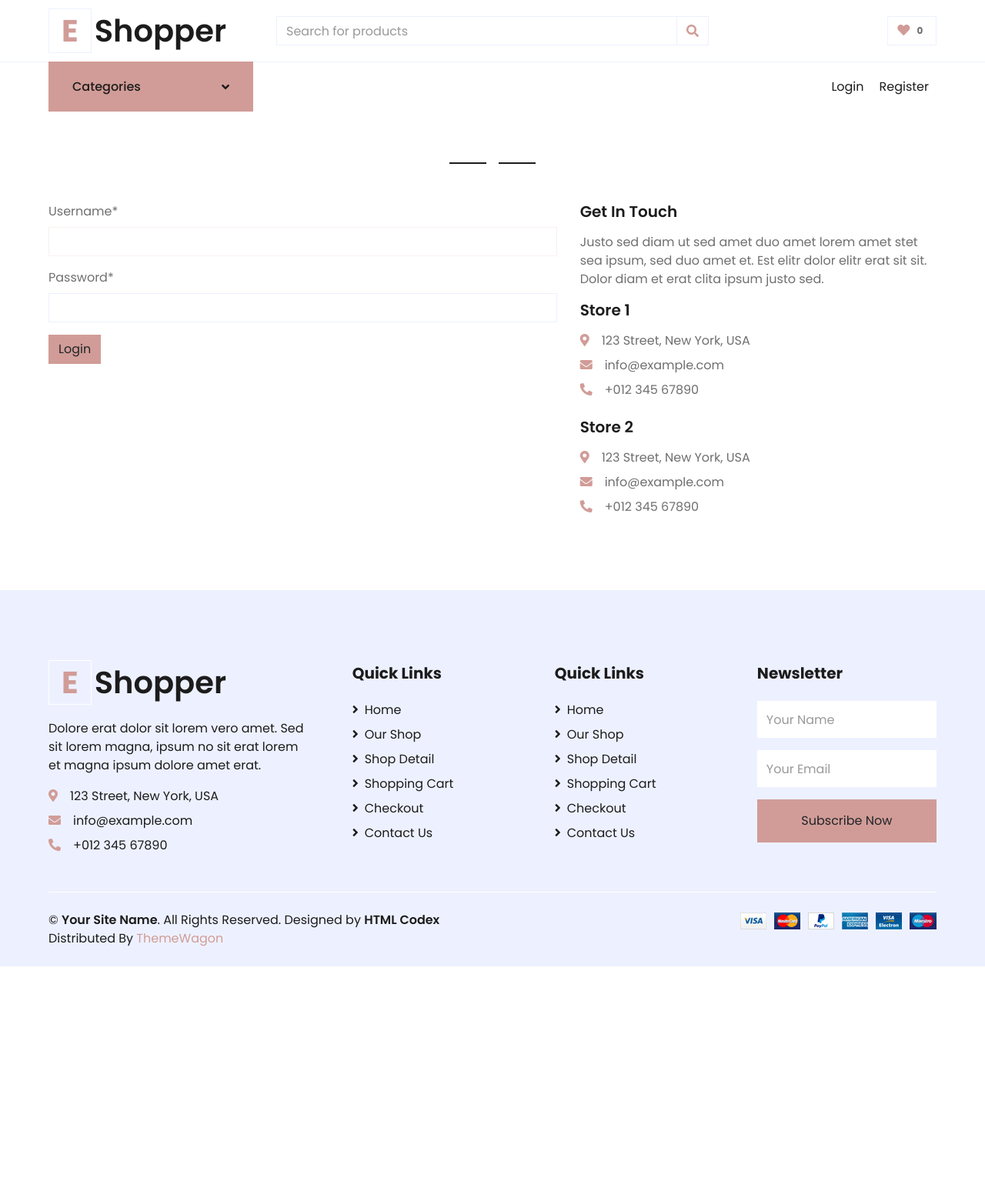
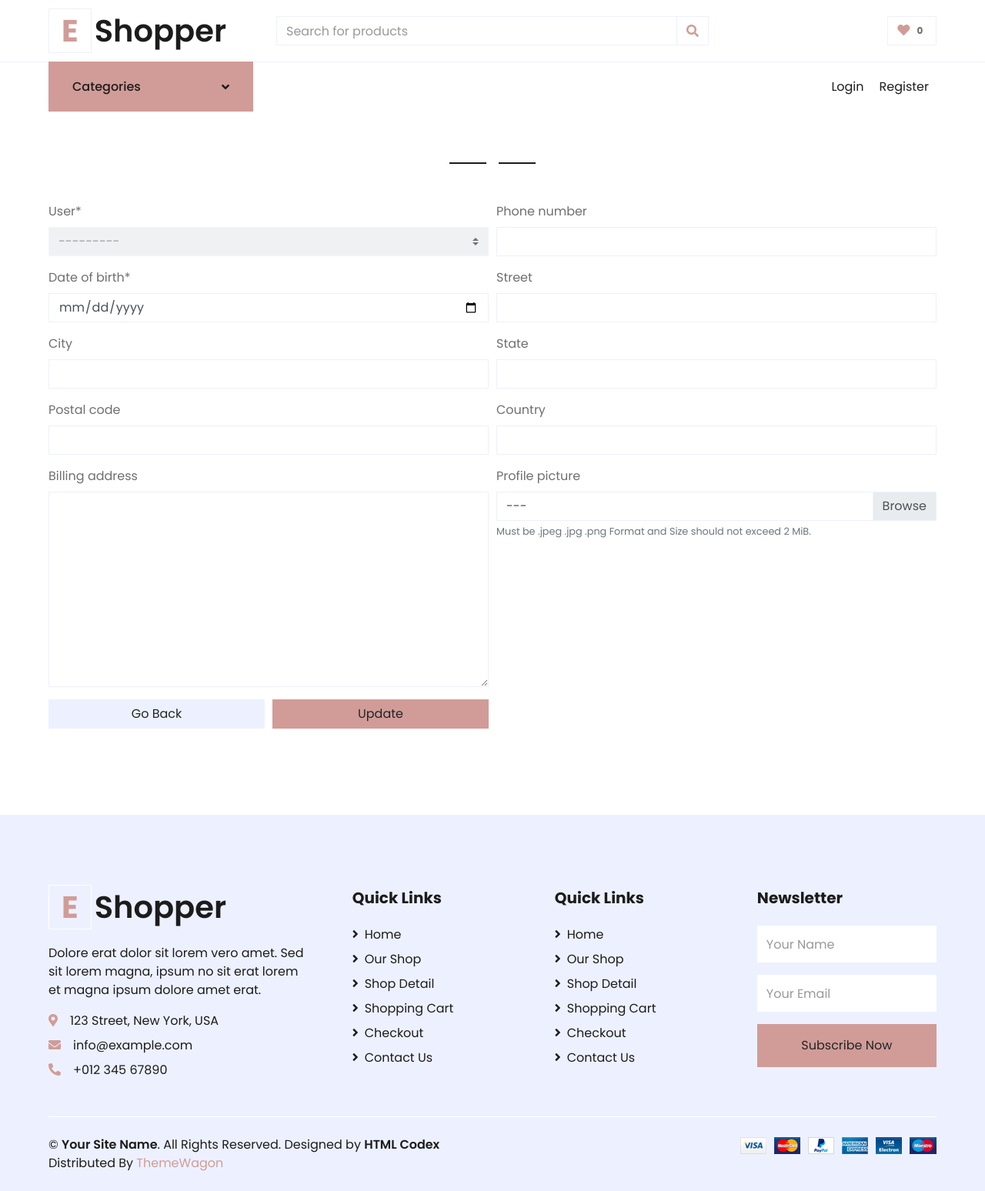
Before and after one commit to najmussakib01/devxhub-ecommerce, a Django app: template templates/user_profile/form.html in a window 1280 px wide. Shown: the whole page at 77% size. Before the commit the page ends 1256 px from the top, so only its background shows below. Run offline with Django 4.2, Linux system fonts and the light colour scheme; the template is opened without the code that fills it: values that come from a table or form of the project are taken from there, others are empty; some libraries are stand-ins or nearby versions.

Commit message:
user profile update form done.

```diff
--- a/config/urls.py
+++ b/config/urls.py
@@ -1,7 +1,7 @@
 from django.contrib import admin
 from django.conf.urls.static import static
 from django.conf import settings
-from django.urls import path
+from django.urls import path, include
 from custom_auth.views import (SignUpCreateView, UserLoginView, UserLogoutView, UserPasswordChangeView, HomeView)
 
 urlpatterns = [
@@ -12,6 +12,8 @@
     path('login/', UserLoginView.as_view(), name='user_login'),
     path('logout/', UserLogoutView.as_view(), name='user_logout'),
     path('password-change/', UserPasswordChangeView.as_view(), name='user_password_change'),
+
+    path('user-profile/', include('user_profile.urls')),
 
 ]+ static(settings.MEDIA_URL, document_root=settings.MEDIA_ROOT)
 
--- a/custom_auth/views.py
+++ b/custom_auth/views.py
@@ -59,7 +59,7 @@
     def create_user_profile(self, *args, **kwargs):
         user_obj = kwargs['user']
         try:
-            UserProfile.objects.create(user=user_obj)
+            UserProfile.objects.create(user=user_obj, created_by=user_obj)
         except Exception as e:
             pass
 
--- a/templates/eshop/navbar.html
+++ b/templates/eshop/navbar.html
@@ -48,6 +48,7 @@
                         <div class="nav-item dropdown">
                             <a href="#" class="nav-link dropdown-toggle" data-toggle="dropdown">{{ request.user.get_short_name }}</a>
                             <div class="dropdown-menu rounded-0 m-0">
+                                <a href="{% url 'user_profile_update' request.user.userprofile.pk %}" class="nav-item nav-link">Update Profile</a>
                                 <a href="{% url 'user_password_change' %}" class="nav-item nav-link">Change Password</a>
                                 <a href="{% url 'user_logout' %}" class="nav-item nav-link">Logout</a>
                             </div>
--- a/templates/eshop/navbar_fixed.html
+++ b/templates/eshop/navbar_fixed.html
@@ -48,6 +48,7 @@
                         <div class="nav-item dropdown">
                             <a href="#" class="nav-link dropdown-toggle" data-toggle="dropdown">{{ request.user.get_short_name }}</a>
                             <div class="dropdown-menu rounded-0 m-0">
+                                <a href="{% url 'user_profile_update' request.user.userprofile.pk %}" class="nav-item nav-link">Update Profile</a>
                                 <a href="{% url 'user_password_change' %}" class="nav-item nav-link">Change Password</a>
                                 <a href="{% url 'user_logout' %}" class="nav-item nav-link">Logout</a>
                             </div>
--- a/templates/user_profile/form.html
+++ b/templates/user_profile/form.html
@@ -16,7 +16,7 @@
             <h2 class="section-title px-5"><span class="px-2">{{title}}</span></h2>
         </div>
         <div class="row px-xl-5">
-            <div class="col-lg-7 mb-5">
+            <div class="col-lg-12 mb-5">
                 <div class="contact-form">
                     <div id="success">
                         {% include 'custom-auth/messages.html' %}
@@ -24,22 +24,6 @@
                     {% crispy form %}
                 </div>
             </div>
-            <div class="col-lg-5 mb-5">
-                <h5 class="font-weight-semi-bold mb-3">Get In Touch</h5>
-                <p>Justo sed diam ut sed amet duo amet lorem amet stet sea ipsum, sed duo amet et. Est elitr dolor elitr erat sit sit. Dolor diam et erat clita ipsum justo sed.</p>
-                <div class="d-flex flex-column mb-3">
-                    <h5 class="font-weight-semi-bold mb-3">Store 1</h5>
-                    <p class="mb-2"><i class="fa fa-map-marker-alt text-primary mr-3"></i>123 Street, New York, USA</p>
-                    <p class="mb-2"><i class="fa fa-envelope text-primary mr-3"></i>info@example.com</p>
-                    <p class="mb-2"><i class="fa fa-phone-alt text-primary mr-3"></i>+012 345 67890</p>
-                </div>
-                <div class="d-flex flex-column">
-                    <h5 class="font-weight-semi-bold mb-3">Store 2</h5>
-                    <p class="mb-2"><i class="fa fa-map-marker-alt text-primary mr-3"></i>123 Street, New York, USA</p>
-                    <p class="mb-2"><i class="fa fa-envelope text-primary mr-3"></i>info@example.com</p>
-                    <p class="mb-0"><i class="fa fa-phone-alt text-primary mr-3"></i>+012 345 67890</p>
-                </div>
-            </div>
         </div>
     </div>
     <!-- Contact End -->
--- /dev/null
+++ b/user_profile/forms.py
@@ -0,0 +1,49 @@
+from django import forms
+from .models import UserProfile
+from crispy_forms.helper import FormHelper
+from crispy_forms.layout import Layout, Submit, Row, Column, Button
+
+class UserProfileForm(forms.ModelForm):
+    date_of_birth = forms.DateField(widget=forms.TextInput(
+        attrs={'type': 'date'}))
+    def __init__(self, *args, **kwargs):
+        super().__init__(*args, **kwargs)
+        self.fields['user'].disabled = True
+        self.helper = FormHelper()
+        self.helper.form_method = 'post'
+        self.helper.layout = Layout(
+            Row(
+                Column('user', css_class='form-group col-md-6 mb-0'),
+                Column('phone_number', css_class='form-group col-md-6 mb-0'),
+                css_class='row'
+            ),
+            Row(
+                Column('date_of_birth', css_class='form-group col-md-6 mb-0'),
+                Column('street', css_class='form-group col-md-6 mb-0'),
+                css_class='row'
+            ),
+            Row(
+                Column('city', css_class='form-group col-md-6 mb-0'),
+                Column('state', css_class='form-group col-md-6 mb-0'),
+                css_class='row'
+            ),
+            Row(
+                Column('postal_code', css_class='form-group col-md-6 mb-0'),
+                Column('country', css_class='form-group col-md-6 mb-0'),
+                css_class='row'
+            ),
+            Row(
+                Column('billing_address', css_class='form-group col-md-6 mb-0'),
+                Column('profile_picture', css_class='form-group col-md-6 mb-0'),
+                css_class='row'
+            ),
+            Row(
+                Column(Button('cancel', 'Go Back', css_class='btn-secondary btn-block', onclick="history.back()"), css_class='form-group col-md-3'),
+                Column(Submit('submit', 'Update', css_class='btn-primary btn-block'), css_class='form-group col-md-3'),
+                css_class='row'
+            ),
+        )
+
+    class Meta:
+        model = UserProfile
+        exclude = ("created_by", "updated_by")
--- a/user_profile/models.py
+++ b/user_profile/models.py
@@ -19,7 +19,13 @@
     postal_code = models.CharField(max_length=10, blank=True, null=True)
     country = models.CharField(max_length=50, blank=True, null=True)
     billing_address = models.TextField(max_length=100, blank=True, null=True)
-    profile_picture = models.ImageField(upload_to='profile_pictures/', validators=[image_validator], blank=True, null=True)
+    profile_picture = models.ImageField(upload_to='profile_pictures/', validators=[image_validator], blank=True, null=True, help_text='Must be .jpeg .jpg .png Format and Size should not exceed 2 MiB.')
+
+
+    created_at = models.DateTimeField(auto_now_add=True, editable=False)
+    updated_at = models.DateTimeField(auto_now=True, editable=False)
+    created_by = models.ForeignKey(User, on_delete=models.PROTECT, related_name='created_%(class)ss')
+    updated_by = models.ForeignKey(User, on_delete=models.PROTECT,  related_name='updated_%(class)ss', null=True, blank=True)
 
     def __str__(self):
         return self.user.username
--- a/user_profile/urls.py
+++ b/user_profile/urls.py
@@ -0,0 +1,6 @@
+from django.urls import path
+from .views import UserProfileUpdateView
+
+urlpatterns = [
+    path('update/<int:pk>', UserProfileUpdateView.as_view(), name='user_profile_update'),
+]
```
Also changed, not shown: user_profile/views.py (+22 -1 lines), user_profile/migrations/0003_userprofile_created_at_userprofile_created_by_and_more.py (added).
